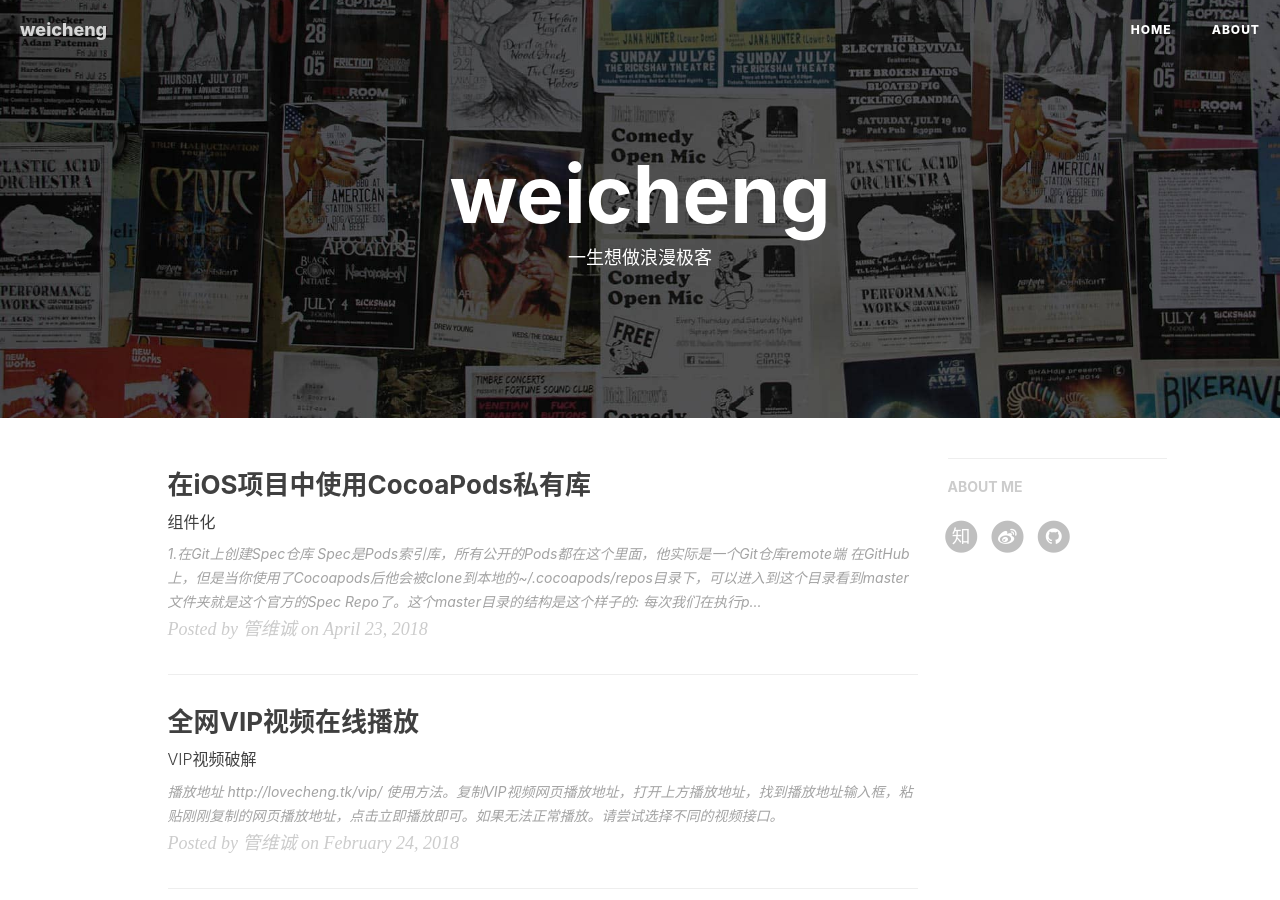
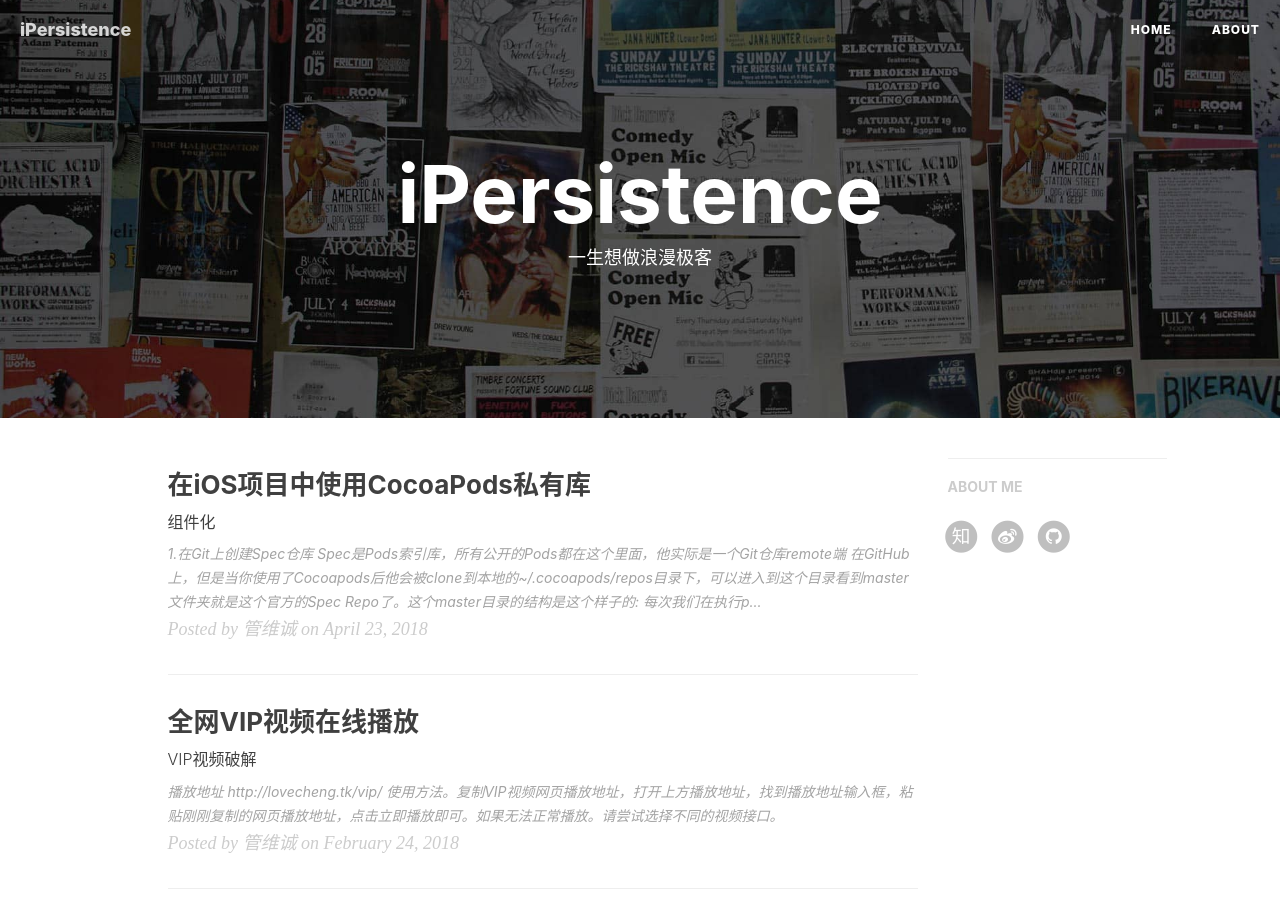
Before and after one commit to we11cheng/we11cheng.github.io, a Jekyll site: the page built from index.html, in a window 1280 px wide and 900 px high. Built offline with Jekyll 4.4.1, drawn with Linux system fonts in a browser that asks for light colours; nearby versions of some CDN libraries; the list of posts is cut into pages by our own code; comment, search, counter and statistics services are not loaded; some of the changed text lies outside the part shown.

Commit message:
更改标题

```diff
--- a/_config.yml
+++ b/_config.yml
@@ -1,6 +1,6 @@
 # Site settings
-title:  weicheng
-SEOTitle: 管维诚的博客 | Gwc Blog
+title:  iPersistence
+SEOTitle: iPersistence的博客 | Gwc Blog
 header-img: img/home-bg.jpg
 email: weicheng.guan@qq.com
 description: "记录博客"
```
